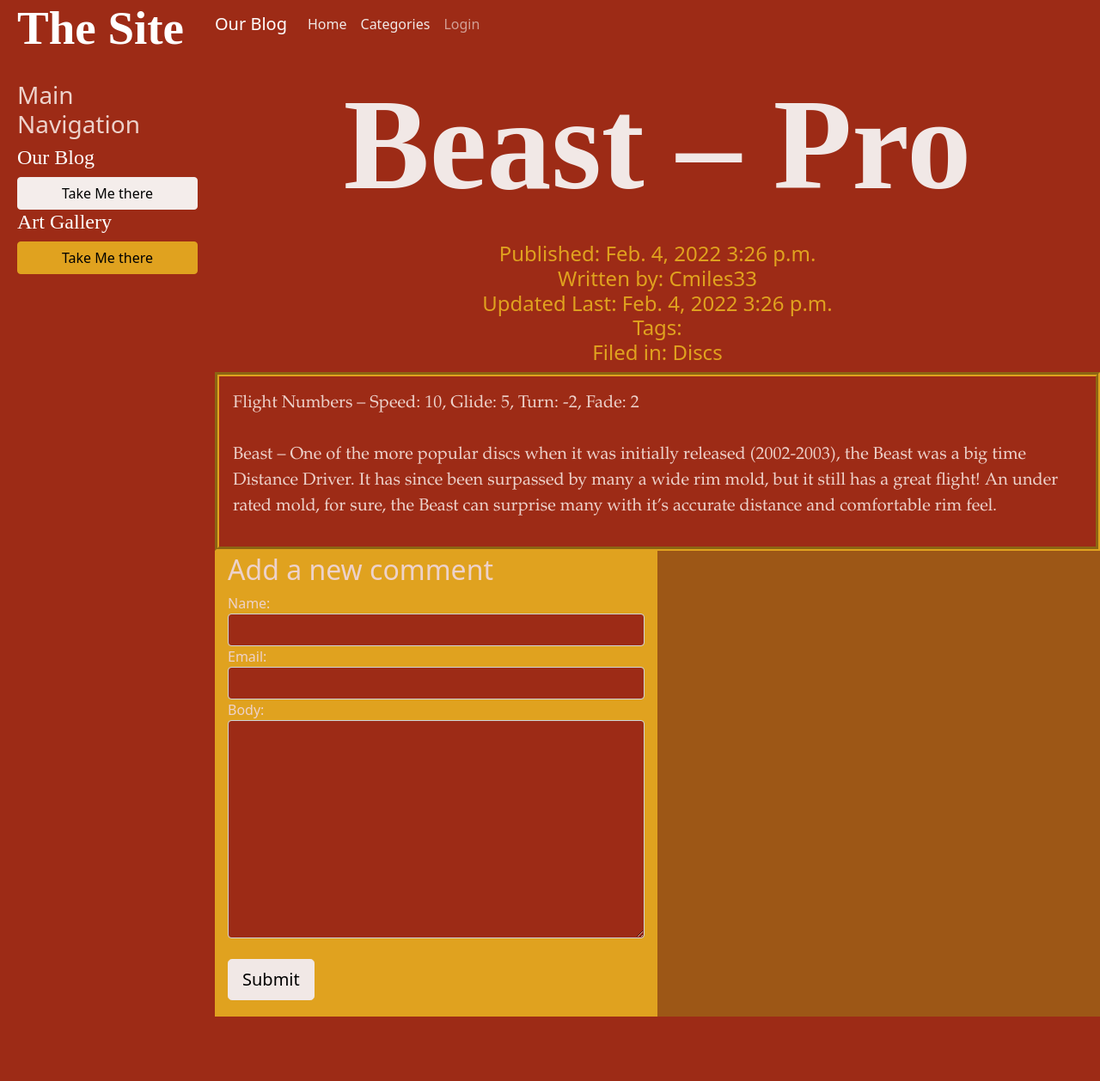
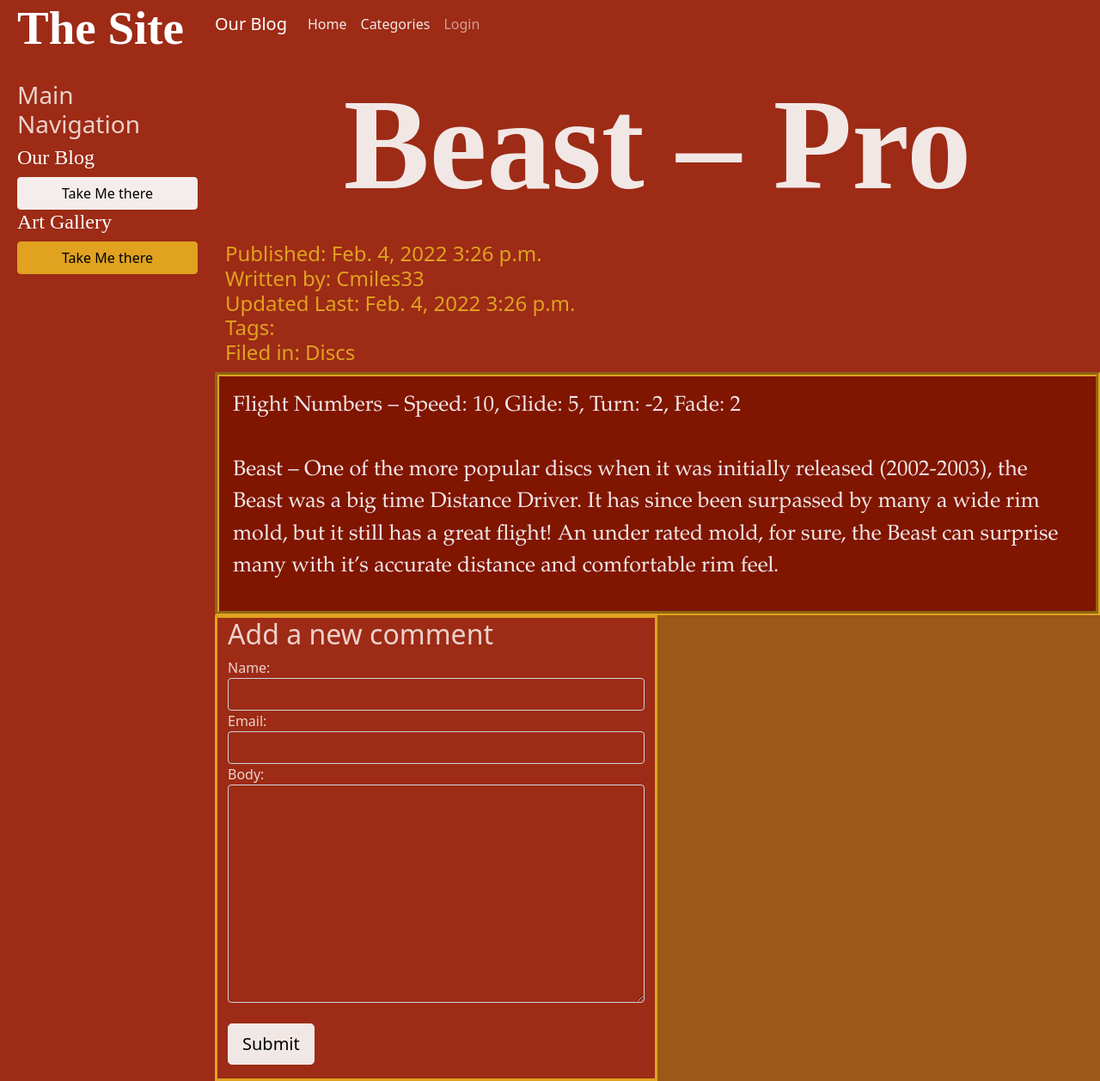
Before and after one commit to cmiles33/bigBlog, a Django app: a page that uses mainblog/templates/mainblog/detail.html in a window 1280 px wide. Shown: the whole page at 86% size. Before the commit the page ends 1183 px from the top, so only its background shows below. Run offline with Django 4.2, Linux system fonts and the light colour scheme; data comes from the database, SQL or seed files in the repository; style sheets or scripts are compiled from the project's sources; parts of the project's set-up code (start-up, migrations or seed data) failed here and were passed over; some libraries are stand-ins or nearby versions.

Commit message:
Design Color Changes

```diff
--- a/mainblog/templates/mainblog/detail.html
+++ b/mainblog/templates/mainblog/detail.html
@@ -16,10 +16,14 @@
 
     <div class="container">
         <div class="row ">
-            <div class="col-lg bg-dark text-center ">
+            <div class="col-lg bg-dark text-Center ">
                 <div class="text-primary titles">
                     {{ post.title|title }}
                 </div>
+            </div>
+        </div>
+        <div class="row">
+            <div class="col-lg text-left bg-dark">
                 <div class="text-secondary h4">
                     Published: {{ post.publish|date }}
                     {{ post.publish|time }}<br>
@@ -34,8 +38,7 @@
         <div class="row blog-container">
             <div class="p-3">
                 <div class="col-lg ">
-                    <p class="text-body
-                                lead text-primary blog-body ">
+                    <p class=" blog-body ">
                         {{ post.body |linebreaksbr }}
 
                     </p>
@@ -53,7 +56,7 @@
             </div>
         {% else %}
             <div class="row gy-5 " id="comment_form_section">
-                <div class="col-6 bg-secondary border-secondary border border-3">
+                <div class="col-6 bg-dark border-secondary border border-3">
                     <h2>Add a new comment</h2>
                     <form method="post">
                         {% csrf_token %}
--- a/root/theme.scss
+++ b/root/theme.scss
@@ -60,7 +60,9 @@ textarea {
 }
 .blog-body{
   font-family: Garamond, serif;
-  font-size: 100px;
+  font-size: 25px;
+  font-weight: 500;
+  color: $off-white !important;
 
 
 }
@@ -68,7 +70,8 @@ textarea {
     border-style: groove;
     border-color: $secondary;
     border-width: 5px;
-    background-color: $dark ;
+    //background-color: $dark ;
+    background-color: #801500;
 }
 
 .container-design{
```
